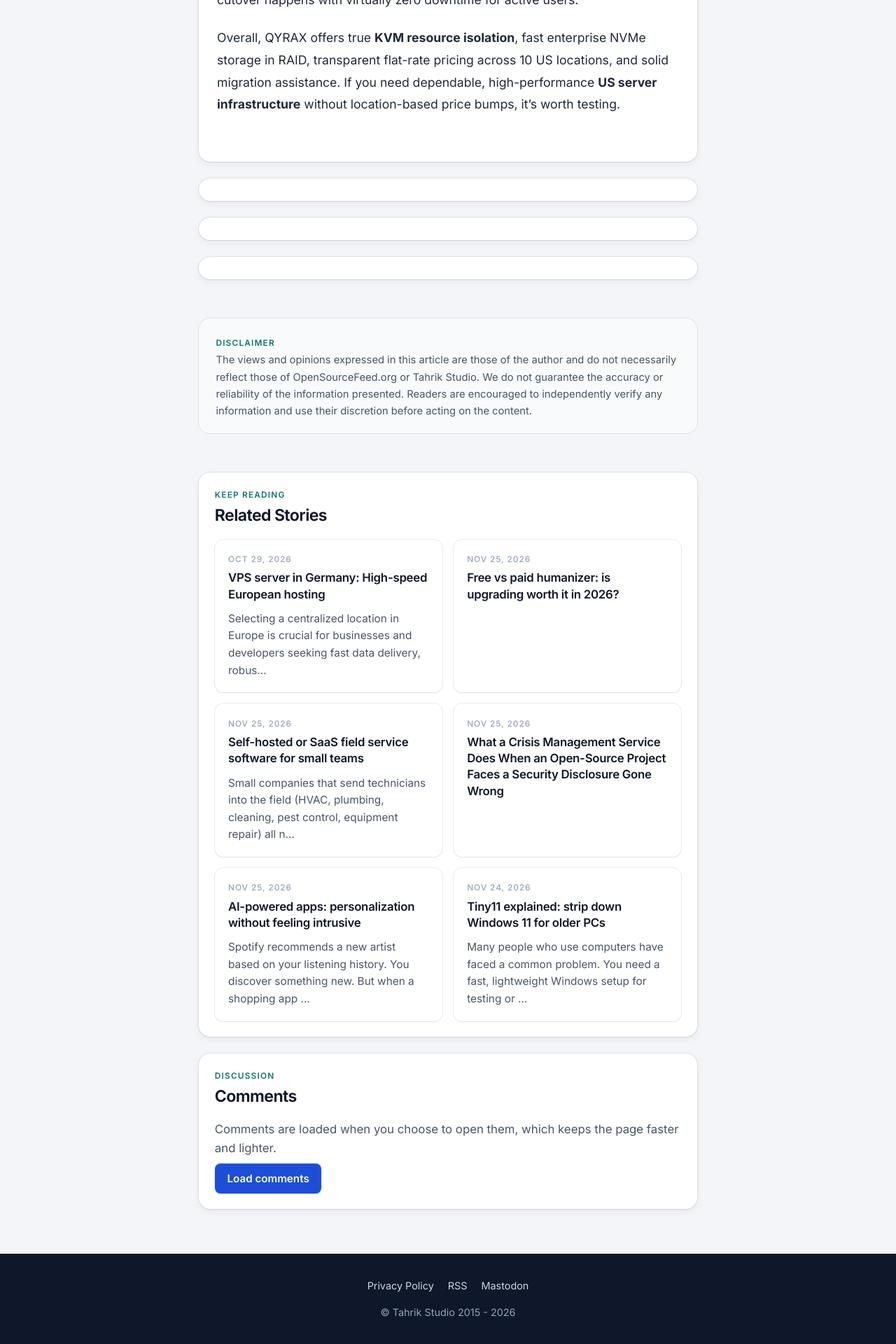
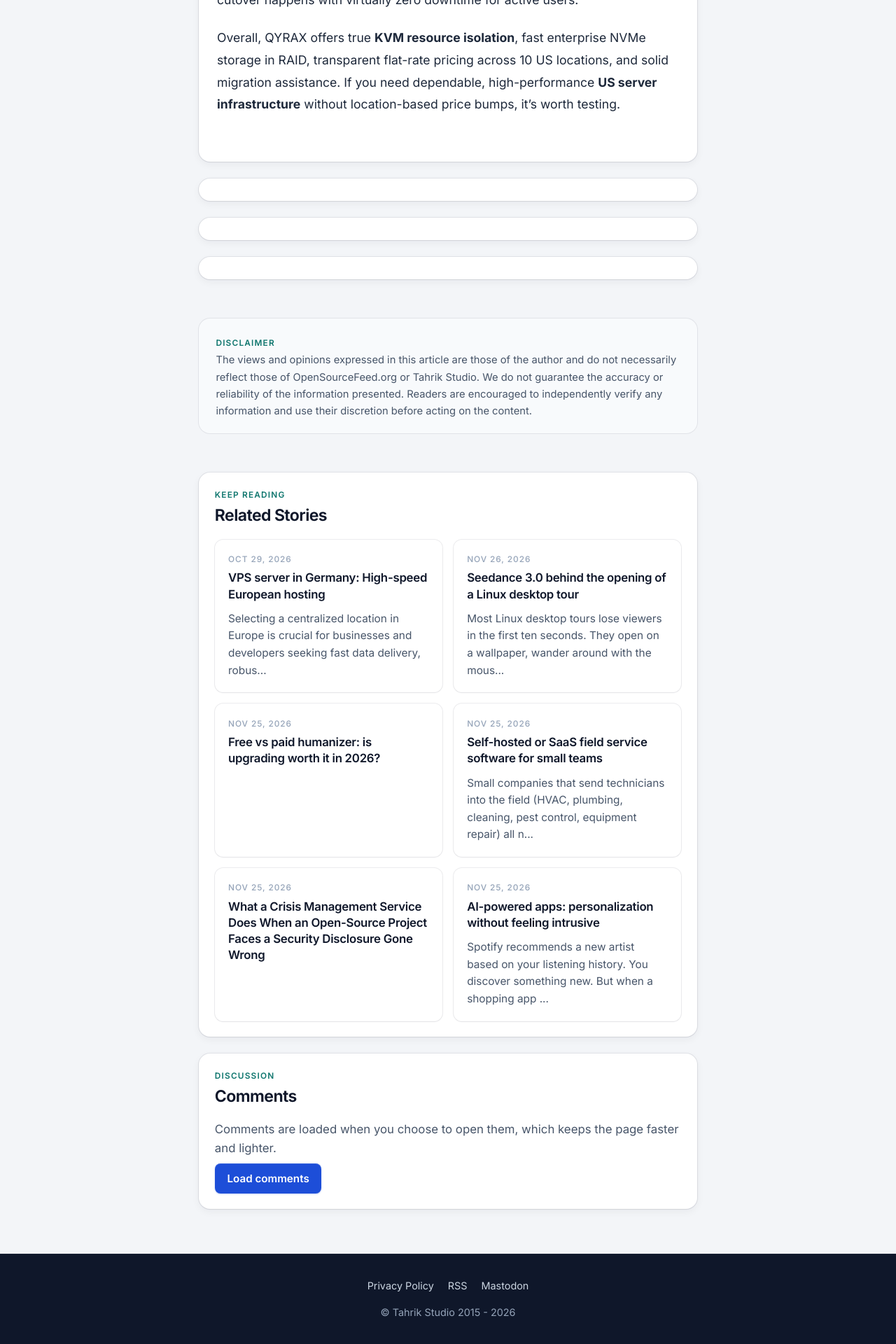
Before and after one commit to opensourcefeed/insights, a Jekyll site: the page built from _posts/2026-07-24-qyrax-nvme-vps-review.md, in a window 1280 px wide. Shown: the part 1782-3702 px from the top of the page at 70% size. Built offline with Jekyll 4.4.1, drawn with Linux system fonts in a browser that asks for light colours; part of the change alters nothing that is shown.

Commit message:
Linux Virtual Desktop Tour

```diff
--- /dev/null
+++ b/_posts/2026-11-26-linux-virtual-desktops-tour-video.md
@@ -0,0 +1,75 @@
+---
+layout: post
+title: "Seedance 3.0 behind the opening of a Linux desktop tour"
+categories: [linux, tutorial, desktop]
+tags: [linux-desktop, virtual-desktops, workspaces, gnome, kde-plasma, screen-recording, obs-studio, video-tutorial]
+description: "Learn how to film a Linux virtual desktops tour: plan the story, record GNOME, KDE or Xfce workspaces, add a short intro clip and edit for clarity."
+---
+
+**Most** Linux desktop tours lose viewers in the first ten seconds. They open on a wallpaper, wander around with the mouse, then jump into a settings panel. Virtual desktops are easier to teach when the video starts with a problem. What happens to your terminal and notes when you need a clean space for a video call? This guide shows how to plan, record and edit a short tour that answers that question.
+
+## What virtual desktops do on Linux
+
+Virtual desktops, also called workspaces, give you several separate screens on one monitor. Each workspace holds its own set of windows. You keep your terminal and notes on one, your browser on another, and your call on a third. Switching moves you between them without closing anything.
+
+Most Linux desktop environments support this out of the box. GNOME uses dynamic workspaces that appear as you need them. KDE Plasma and Xfce let you set a fixed number in the settings. The default shortcuts differ by desktop and version, so check them on your own system before you film.
+
+## Plan the story before you record
+
+Decide what the viewer should understand by the end. A simple goal works best: the terminal and notes stay where they are while you work in another space. Write that goal as one spoken sentence, and build every shot around it.
+
+A short outline keeps the video tight:
+
+1. **The problem:** a short opening scene that shows three jobs competing for one desk.
+2. **The setup:** the real desktop with a terminal and a notes window open.
+3. **The switch:** you move to a new workspace and open the call app.
+4. **The return:** you go back, and both original windows are still there.
+
+## Record the real desktop
+
+The screen recording is the part viewers can verify, so keep it accurate.
+
+- **Use one installation.** Record everything on one machine and note the distribution, desktop environment and version. Put that detail in the video description.
+- **Choose a recorder.** [OBS Studio](https://obsproject.com/) works on X11 and on Wayland through PipeWire. GNOME also has a built-in screen recorder, started with Ctrl+Shift+Alt+R.
+- **Open the starting windows first.** Show the terminal and notes window before you switch, so the viewer knows what to look for later.
+- **Show the shortcut on screen.** Many recorders and tools can display key presses. If yours cannot, say the shortcut aloud and add it to a caption.
+- **Record at a modest window size.** A smaller capture leaves room for both the cursor and the result, and it crops better for social feeds.
+
+Common starting points, which you should confirm on your own version:
+
+- **GNOME:** Super+Page Up and Super+Page Down switch workspaces. Add Shift to move the active window.
+- **KDE Plasma:** Ctrl+F1, Ctrl+F2 and so on jump to a numbered desktop.
+- **Xfce:** Ctrl+Alt+Left and Ctrl+Alt+Right move between workspaces.
+
+## Add a short opening clip
+
+You do not need an illustration, but a few seconds of setup can make the problem clear before the interface appears. A desk with a notebook, a monitor and a headset says "too many things in one place" without a word.
+
+For this kind of opening, an AI video tool such as [seedance 3.0](https://seedance3ai.ai/) can turn a still photo of your desk and a short reference clip into a few seconds of camera movement. A few habits help it work:
+
+- Keep the camera move small, such as a slow drift across the desk that ends on the headset.
+- Crop the still so the back wall and the front edge of the desk stay parallel.
+- Check each result for extra objects or invented windows, and adjust the still if they appear.
+- Keep the clip short, so the cut to the real screen arrives before viewers wonder how the objects relate.
+
+If you would rather skip generated video, a simple title card from your editor does the same job. The real recording matters more than the opening.
+
+## Edit for clarity
+
+A few edit choices make a workspace demo easier to follow:
+
+- **Pause on the switcher.** Let the cursor rest on the workspace indicator or the overview for a second before you change views. New users need a moment to see which control matters.
+- **Cut on the new detail.** Place the cut so the workspace indicator appears just as the opening scene ends.
+- **Record keyboard sounds separately.** If your microphone picks up a clean key press, place it on the timeline at the moment of the switch.
+- **Keep background audio low.** Your spoken line should stay clear on laptop speakers.
+- **Hold the final frame.** When you return to the first workspace, leave the mouse still so the viewer sees both original windows at once.
+
+Put differences between distributions or desktop versions in a caption or the video description, where viewers can read them at their own pace.
+
+## Plan wide and vertical versions together
+
+If you want a wide version for YouTube and a vertical crop for Shorts or Reels, plan for both before you record. Capture the screen at a size that keeps the workspace switcher visible after a crop. In many cases, one recording covers both formats without new shots. If you plan to generate separate opening clips for each format, check [seedance 3.0 pricing](https://seedance3ai.ai/pricing) first and compare it with how much you can reuse from the footage you already have.
+
+## Test the video on a new user
+
+Before you publish, show the cut to someone who uses a computer but has never tried virtual workspaces. Afterward, ask two questions: where did the notes go, and how would you get back to them? If they can answer from what the recording showed, the tour works. If not, shorten the opening, slow down the switch, or add a caption.
--- a/assets/style/style.scss
+++ b/assets/style/style.scss
@@ -334,6 +334,8 @@ footer.site-footer {
 
 /* Navigation */
 .site-navbar {
+  position: relative;
+  z-index: 50;
   margin: 0.85rem 0.85rem 0;
   padding: 0.45rem 0.75rem;
   background: rgba(255, 255, 255, 0.72);
```
